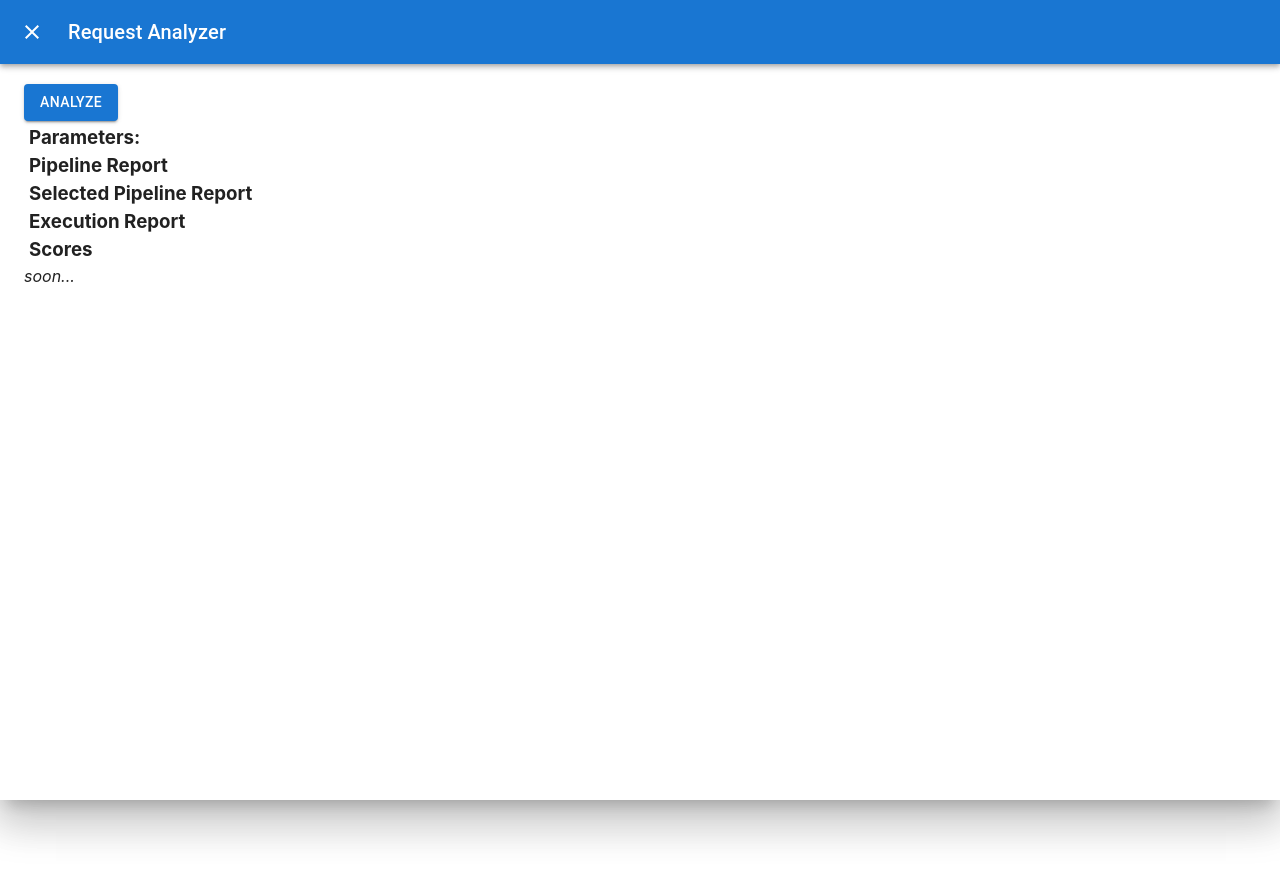
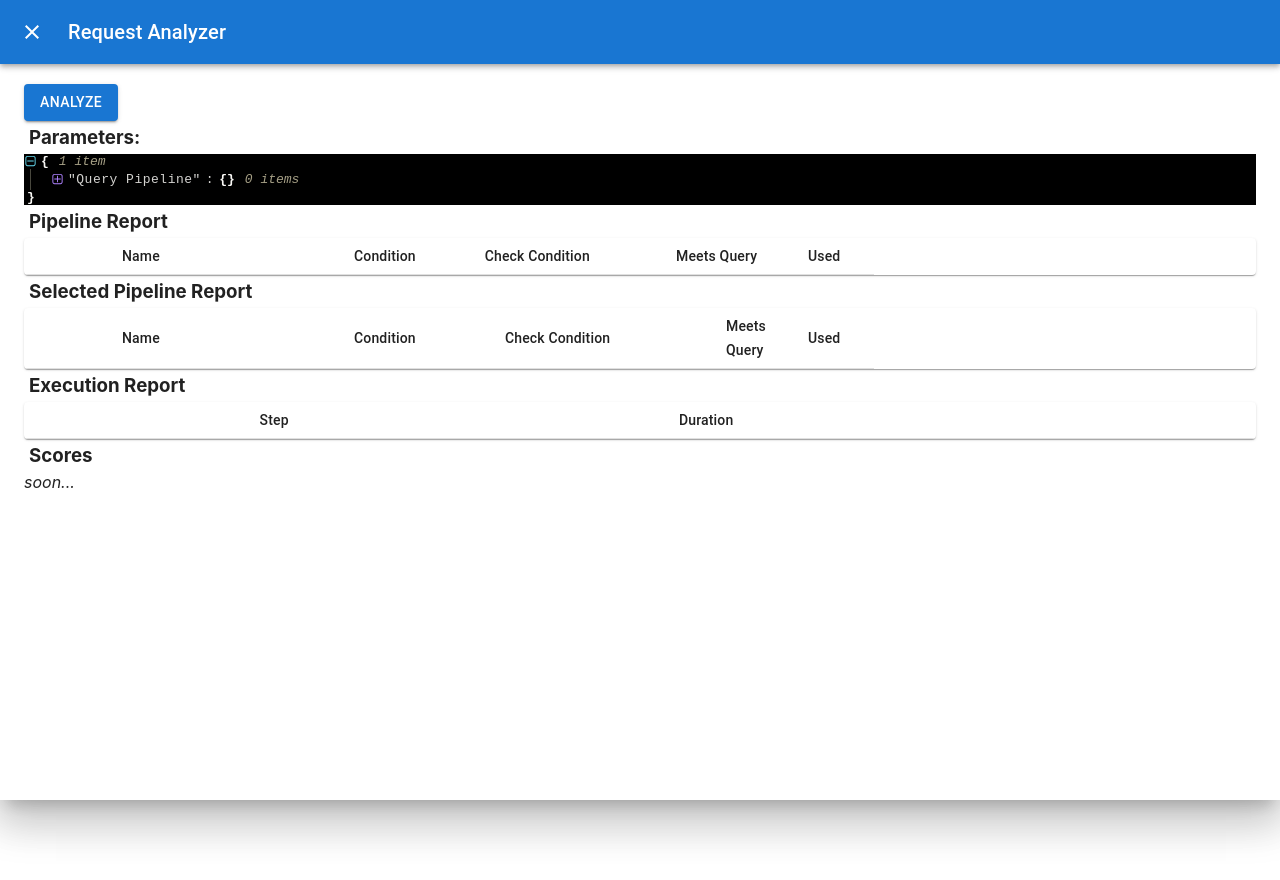
Before and after one commit to coveo-labs/query-debugger, a React (Create React App) app in the folder ui/: page / in a window 1280 px wide. Both pictures are taken after a click on the button "ANALYZE REQUEST". Shown: the top 880 px of the page. Built offline with nearby package versions, Linux system fonts and the light colour scheme.

Commit message:
addedJsonViewer

```diff
--- a/ui/package.json
+++ b/ui/package.json
@@ -14,6 +14,7 @@
     "react": "^17.0.2",
     "react-dom": "^17.0.2",
     "react-flow-renderer": "^9.6.9",
+    "react-json-view": "^1.21.3",
     "react-scripts": "4.0.3",
     "web-vitals": "^2.1.2"
   },
--- a/ui/src/Components/RequestAnalyzer.js
+++ b/ui/src/Components/RequestAnalyzer.js
@@ -1,7 +1,8 @@
-import * as React from 'react';
+import React, { useEffect, useState } from 'react';
 import { AppBar, Button, Dialog, DialogContent, IconButton, TextField, Toolbar, Typography } from '@mui/material';
 import { Paper, Table, TableBody, TableCell, TableContainer, TableHead, TableRow, LinearProgress } from '@mui/material';
 import CloseIcon from '@mui/icons-material/Close';
+import ReactJson from "react-json-view";
 
 import curlHelper from '../utils/curlHelper';
 const REQUEST_TRANSLATORS = [
@@ -12,10 +13,15 @@ const REQUEST_TRANSLATORS = [
 ];
 export default function RequestAnalyzer(props) {
   const [open, setOpen] = React.useState(false);
+  const [json, setJSON] = React.useState({});
+  const [jsonT, setJSONT] = React.useState({});
   const [state, setState] = React.useState({ request: {}, response: {}, pipelines: [] });
 
   const handleClickOpen = () => { setOpen(true); };
   const handleClose = () => { setOpen(false); };
+  useEffect(() => {
+    setJSON(jsonT);
+  }, [jsonT]);
 
   const checkQueryField = (condition) => {
     let fieldFound = false;
@@ -29,10 +35,11 @@ export default function RequestAnalyzer(props) {
         //console.log("Condition contains field: " + fieldValue);
         try {
           let expression = condition.replaceAll(`$${key}`, value);
-          console.log(expression);
+          //console.log(expression);
           result = eval(expression);
         }
         catch (e) {
+          console.log(condition.replaceAll(`$${key}`, value));
           console.log(e);
           result = false;
         }
@@ -77,6 +84,37 @@ export default function RequestAnalyzer(props) {
     return req;
   };
 
+  const whatToDisplay = (field) => {
+    let returnValue = true;
+    //console.log(field);
+    if (field) {
+      if (field.name === false) returnValue = false;
+      let name = String(field.name);
+      try {
+        if (name.indexOf('Pipeline details') === -1 && field.namespace.length == 3 && String(field.namespace[1]) === 'Pipeline details') returnValue = false;
+      }
+      catch (e) {
+
+      }
+      if (name==='Query Pipeline') returnValue = false;
+      if (name.indexOf('Pipeline details') != -1) returnValue = false;
+      if (name.indexOf(' (selected)') != -1) returnValue = false;
+      if (name.indexOf(' (valid)') != -1) returnValue = false;
+      name = String(field.src.name);
+      if (name.indexOf(' (selected)') != -1) returnValue = false;
+      if (name.indexOf(' (valid)') != -1) returnValue = false;
+    }
+    //Check if field is an array
+    if (field['Query Pipelines'] !== undefined) {
+
+    }
+    return returnValue;
+  };
+
+  const handleCopy = (copy) => {
+    navigator.clipboard.writeText(JSON.stringify(copy.src, null, "\t"));
+  };
+
   const analyzeRequest = async () => {
     const cURL = window.STATE.curl;
     console.log('CURL: ', cURL);
@@ -116,15 +154,25 @@ export default function RequestAnalyzer(props) {
     });
   }
 
-  let pipelineReport = null;
-  //console.log(state.pipelines);
   let pipelineSelected = false;
   let pipelineName = '';
+  let allJson = {};
+  let qplJson = [];
+  let qplSelJson = {};
+
+  const getPipelineReport = () => {
+    let pipelineReport = null;
+
+    //console.log(state.pipelines);
     if (state.pipelines.length > 0) {
       console.log("Render pipelines");
       pipelineReport = state.pipelines.map((row, idx) => {
         if (!row.isDefault) {
           let valid = checkCondition(row.condition);
+          let jsonContent = {};
+          let addToGlobalJson=true;
+
+          jsonContent['definition'] = row.condition ?.definition;
           let conditionUsed = "No";
           state.pipelines[idx]['used'] = false;
           state.pipelines[idx]['valid'] = false;
@@ -132,11 +180,19 @@ export default function RequestAnalyzer(props) {
             if (pipelineSelected === false) {
               pipelineSelected = true;
               pipelineName = row.name;
+              jsonContent['name'] = row.name + ' (selected)';
               conditionUsed = "Yes";
               state.pipelines[idx]['used'] = true;
+              qplSelJson = jsonContent;
+              addToGlobalJson=false;
             }
             state.pipelines[idx]['valid'] = true;
+            jsonContent['name'] = row.name + ' (valid)';
+
+          } else {
+            jsonContent['name'] = row.name;
           }
+          if (addToGlobalJson) qplJson.push(jsonContent);
           return <TableRow key={row.id} class={'used' + state.pipelines[idx]['used'] + ' valid' + state.pipelines[idx]['valid']}>
             <TableCell scope="row">
               {idx + 1}
@@ -153,7 +209,11 @@ export default function RequestAnalyzer(props) {
         return null;
       });
     }
+    return pipelineReport;
+  }
+
   //If no pipeline selected: find the default one
+  const getPipelineReportDefault = () => {
     let pipelineReportDefault = null;
 
     if (!pipelineSelected) {
@@ -162,10 +222,15 @@ export default function RequestAnalyzer(props) {
         pipelineReportDefault = state.pipelines.map((row, idx) => {
           if (row.isDefault) {
             let valid = checkCondition(row.condition);
+            let jsonContent = {};
+
+            jsonContent['definition'] = row.condition ?.definition;
             let conditionUsed = "Yes";
             state.pipelines[idx]['used'] = true;
             state.pipelines[idx]['valid'] = false;
             pipelineName = row.name;
+            jsonContent['name'] = row.name + ' (selected)';
+            qplSelJson = jsonContent;
             if (valid === "Yes") {
               state.pipelines[idx]['valid'] = true;
             }
@@ -186,13 +251,17 @@ export default function RequestAnalyzer(props) {
         });
       }
     }
-  console.log(pipelineReportDefault);
-
+    // add to json
+    allJson['Query Pipeline'] = qplSelJson;
+    return pipelineReportDefault;
+  }
+  let featureJson = {};
   //Add pipeline final analysis
   //finalAnalysis['Pipeline Validation']=state.request?.data['pipeline']==pipelineName;
 
+  const getPipelineReportDetails = () => {
+    let pipelineReportDetails = null;
 
-  let pipelineReportDetails = null;
     //continue with the pipeline analysis
     if (state.pipelines.length > 0) {
       console.log("Render default pipelines");
@@ -200,12 +269,16 @@ export default function RequestAnalyzer(props) {
         if (state.pipelines[idx]['used'] === true) {
           console.log(state.pipelines[idx].statements);
           pipelineReportDetails = state.pipelines[idx].statements.map((statement, idxs) => {
+            let curJson = {};
             let valid = checkCondition(statement.condition);
+            curJson['condition'] = statement.condition ?.definition;
+            curJson['name'] = statement.definition;
             let conditionUsed = "No";
             state.pipelines[idx].statements[idxs]['valid'] = false;
             state.pipelines[idx].statements[idxs]['used'] = false;
             state.pipelines[idx].statements[idxs]['inExecutionReport'] = checkInExecReport(statement.condition);
             if (valid === "Yes") {
+              curJson['name'] += ' (valid)';
               state.pipelines[idx].statements[idxs]['valid'] = true;
               state.pipelines[idx].statements[idxs]['used'] = true;
               conditionUsed = "Yes";
@@ -213,9 +286,14 @@ export default function RequestAnalyzer(props) {
             //If no condition, always used
             if (!statement.condition) {
               valid = "Yes";
+              curJson['name'] += ' (valid)';
               state.pipelines[idx].statements[idxs]['used'] = true;
               conditionUsed = "Yes";
             }
+            if (featureJson[statement.feature] == undefined) {
+              featureJson[statement.feature] = [];
+            }
+            featureJson[statement.feature].push(curJson);
             return <TableRow key={statement.id} class={'valid' + state.pipelines[idx].statements[idxs]['valid'] + ' used' + state.pipelines[idx].statements[idxs]['used']}>
               <TableCell scope="row">
                 {idxs + 1}
@@ -231,10 +309,23 @@ export default function RequestAnalyzer(props) {
           });
         }
       });
+    }
+    if (state.pipelines.length > 0) {
+      console.log('Setting new pipelines');
+      allJson['Pipeline details'] = featureJson;
+      allJson['Query Pipelines Others'] = qplJson;
 
       props.setPipelines(state.pipelines);
       window.STATE.pipelines = state.pipelines;
+      //setJSONT(allJson);
     }
+    return pipelineReportDetails;
+  }
+
+  const getJSONData = () => {
+    return allJson;
+  }
+  const getExecutionReport = () => {
     let executionReport = null;
     //console.log(state.response, window.STATE.response);
     if (state.response ?.executionReport) {
@@ -252,6 +343,13 @@ export default function RequestAnalyzer(props) {
       });
     }
     console.log(executionReport);
+    return executionReport;
+  }
+
+  const jsonStyle = {
+    backgroundColor: "#000"
+  };
+
   return (
     <>
       &nbsp; <Button variant="contained" onClick={handleClickOpen}>
@@ -274,8 +372,23 @@ export default function RequestAnalyzer(props) {
           <div>
             {parameters}
           </div>
+          <ReactJson
+            name={false}
+            src={getJSONData()}
+            style={jsonStyle}
+            theme="monokai"
+            iconStyle="square"
+            enableClipboard={false}
+            onEdit={false}
+            onDelete={false}
+            onAdd={false}
+            displayDataTypes={false}
+            shouldCollapse={whatToDisplay}
+            groupArraysAfterLength={1000}
+            collapseStringsAfterLength={250}
+          />
           <h3>Pipeline Report</h3>
-          {pipelineReport && <TableContainer component={Paper}>
+          <TableContainer component={Paper}>
             <Table sx={{ minWidth: 650, maxWidth: 850, wordBreak: 'break-word', overflowWrap: 'break-word' }} size="small" aria-label="a dense table">
               <TableHead>
                 <TableRow>
@@ -288,13 +401,13 @@ export default function RequestAnalyzer(props) {
                 </TableRow>
               </TableHead>
               <TableBody>
-                {pipelineReport}
-                {pipelineReportDefault}
+                {getPipelineReport()}
+                {getPipelineReportDefault()}
               </TableBody>
             </Table>
-          </TableContainer>}
+          </TableContainer>
           <h3>Selected Pipeline Report</h3>
-          {pipelineReportDetails && <TableContainer component={Paper}>
+          <TableContainer component={Paper}>
             <Table sx={{ minWidth: 650, maxWidth: 850, wordBreak: 'break-word', overflowWrap: 'break-word' }} size="small" aria-label="a dense table">
               <TableHead>
                 <TableRow>
@@ -307,12 +420,12 @@ export default function RequestAnalyzer(props) {
                 </TableRow>
               </TableHead>
               <TableBody>
-                {pipelineReportDetails}
+                {getPipelineReportDetails()}
               </TableBody>
             </Table>
-          </TableContainer>}
+          </TableContainer>
           <h3>Execution Report</h3>
-          {executionReport && <TableContainer component={Paper}>
+          <TableContainer component={Paper}>
             <Table sx={{ minWidth: 650 }} size="small" aria-label="a dense table">
               <TableHead>
                 <TableRow>
@@ -322,10 +435,10 @@ export default function RequestAnalyzer(props) {
                 </TableRow>
               </TableHead>
               <TableBody>
-                {executionReport}
+                {getExecutionReport()}
               </TableBody>
             </Table>
-          </TableContainer>}
+          </TableContainer>
           <h3>Scores</h3>
           <i>soon...</i>
         </DialogContent>
```
Also changed, not shown: 1 other file (tests, documents, lock files or other folders). Lines whose indentation alone changed are shown as unchanged.
